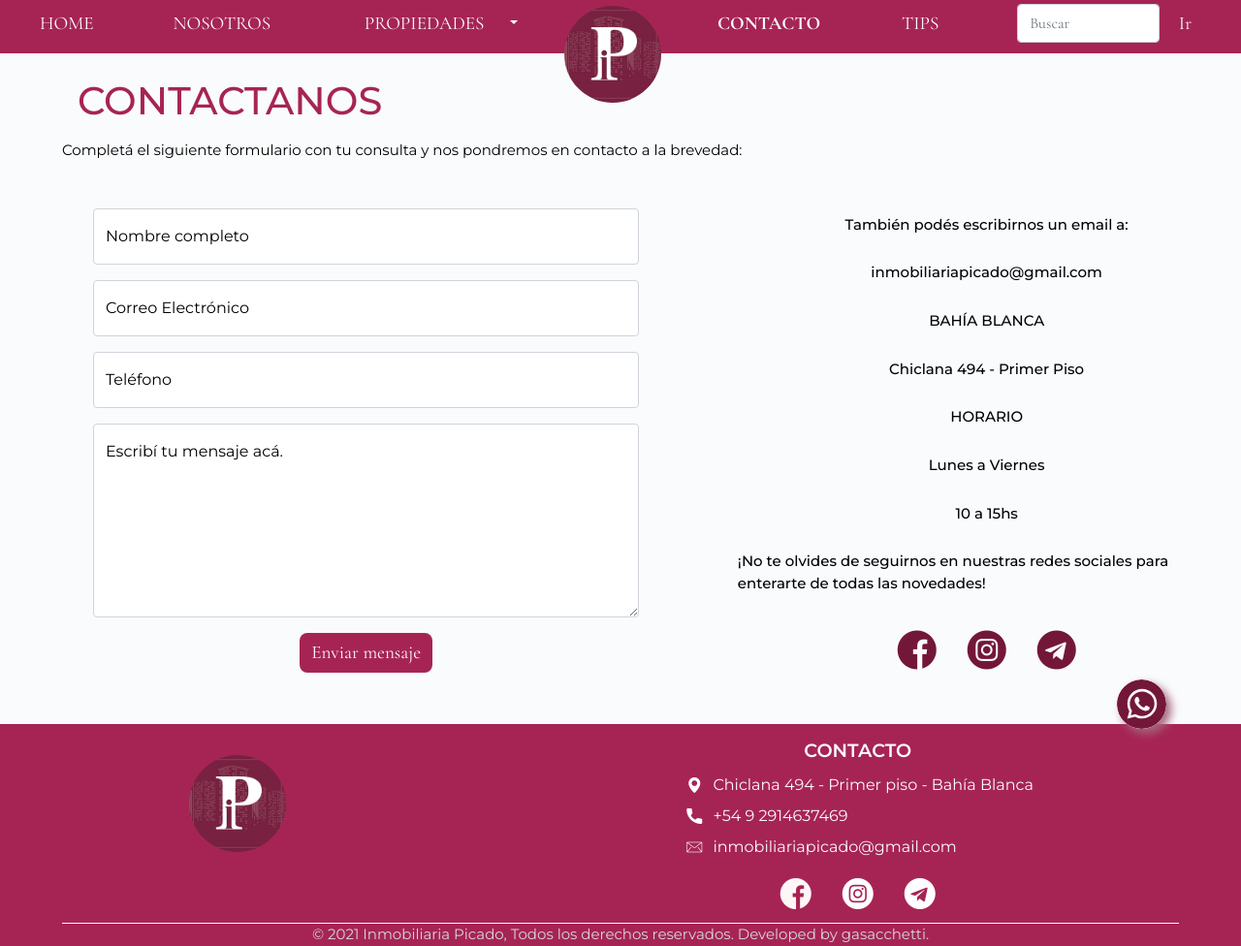
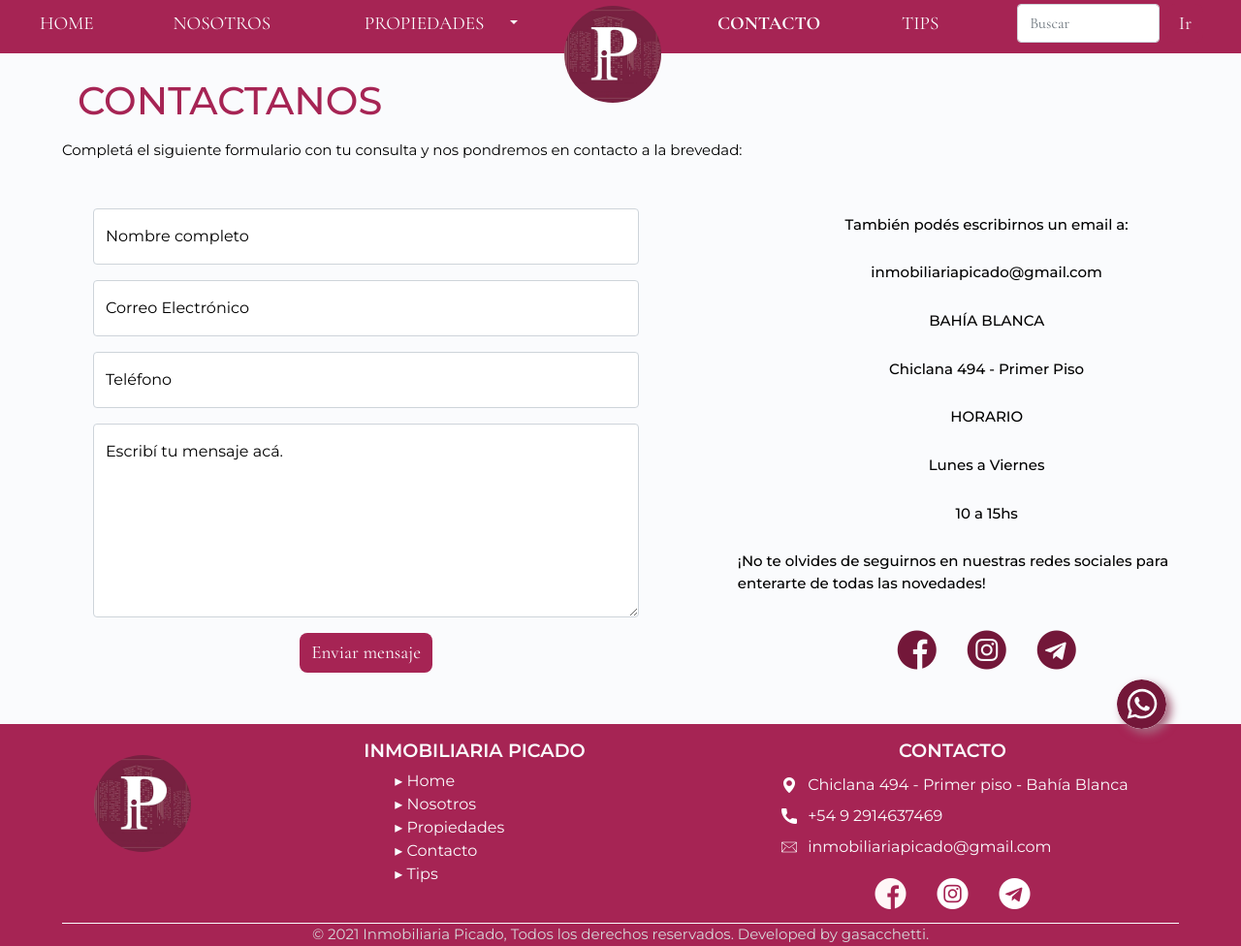
Before and after one commit to gasacchetti/inmobiliaria-picado, a website: page html/contacto.html in a window 1280 px wide. Shown: the whole page at 97% size. Drawn offline with nearby package versions, Linux system fonts and the light colour scheme; files whose address does not match are found by name; a web font is replaced by a local one.

Commit message:
Actualicé footer todas las secciones

```diff
--- a/html/contacto.html
+++ b/html/contacto.html
@@ -191,6 +191,28 @@
                 </a>
             </div>
 
+            <!-- Links footer -->
+            <div class="navbar-bottom-links">
+                <h3 class="info-contacto-title">INMOBILIARIA PICADO</h3>
+                <ul>
+                    <li>
+                        <a href="../index.html">&#9656 Home</a>
+                    </li>
+                    <li>
+                        <a href="nosotros.html">&#9656 Nosotros</a>
+                    </li>
+                    <li>
+                        <a href="propiedades.html">&#9656 Propiedades</a>
+                    </li>
+                    <li>
+                        <a href="contacto.html">&#9656 Contacto</a>
+                    </li>
+                    <li>
+                        <a href="tips.html">&#9656 Tips</a>
+                    </li>
+                </ul>
+            </div>
+
             <!-- Información de contacto-->
             <div class="info-contacto">
                 <h3 class="info-contacto-title">CONTACTO</h3>
```
Also changed, not shown: html/nosotros.html (+22 -0 lines), html/propiedades.html (+22 -0 lines), html/tips.html (+21 -0 lines), index.html (+1 -3 lines).
